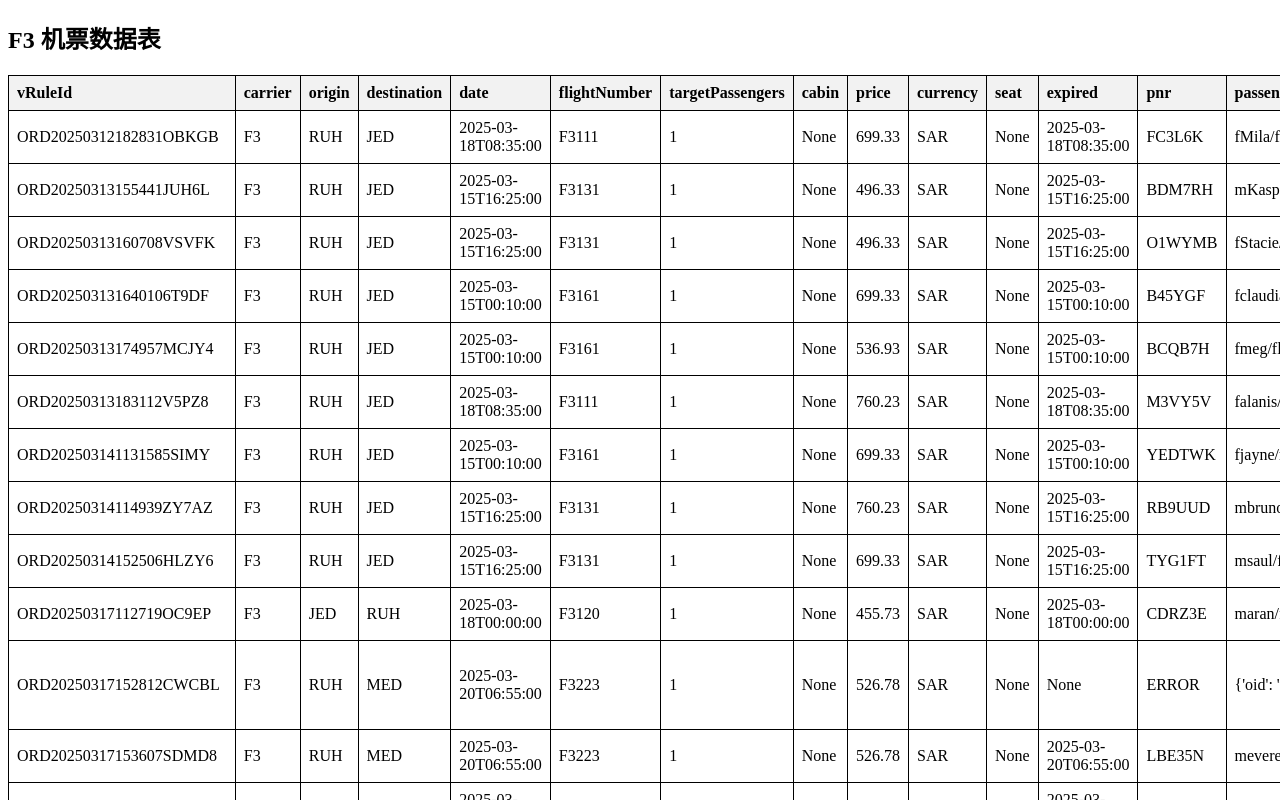
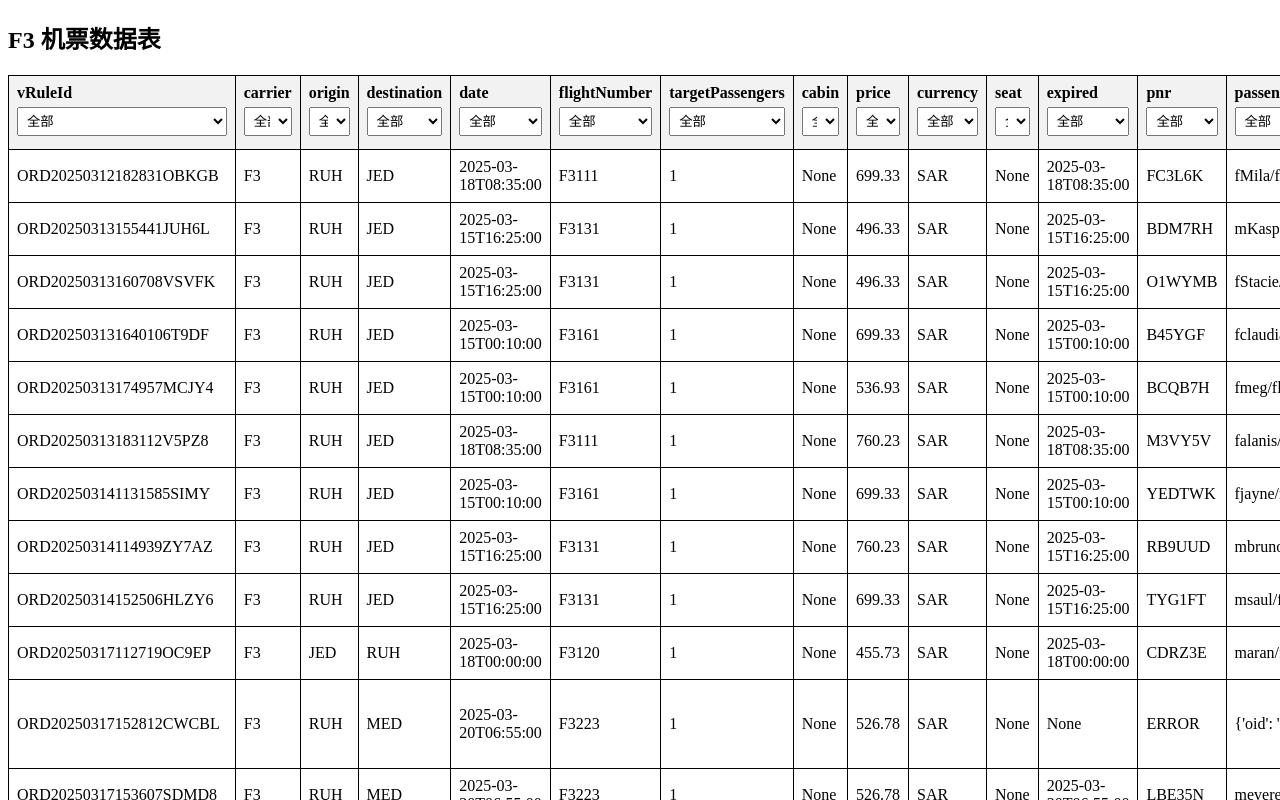
Before and after one commit to Dshao255/F3occupy, a plain HTML site: page index.html in a window 1280 px wide. Shown: the top 800 px of the page. Drawn offline with Linux system fonts and the light colour scheme.

Commit message:
Update index.html

```diff
--- a/index.html
+++ b/index.html
@@ -17,6 +17,20 @@
         th {
             background-color: #f2f2f2;
         }
+        .expired {
+            background-color: red;
+            color: white;
+        }
+        .reserved {
+            background-color: green;
+            color: white;
+        }
+        select {
+            width: 100%;
+            padding: 5px;
+            margin: 5px 0;
+            box-sizing: border-box;
+        }
     </style>
 </head>
 <body>
@@ -26,23 +40,80 @@
 
     <script>
         async function loadCSV() {
-            const response = await fetch("https://raw.githubusercontent.com/Dshao255/F3occupy/refs/heads/master/F3%E5%8D%A0%E4%BD%8D%E8%A1%A8.csv");
+            const response = await fetch("https://raw.githubusercontent.com/Dshao255/F3occupy/master/F3%E5%8D%A0%E4%BD%8D%E8%A1%A8.csv");
             const data = await response.text();
 
             const rows = data.split("\n").map(row => row.split(","));
-
             let table = document.getElementById("csvTable");
             table.innerHTML = "";
 
-            rows.forEach((row, index) => {
+            // Create header with filter dropdown
+            let tr = document.createElement("tr");
+            rows[0].forEach((header, index) => {
+                let th = document.createElement("th");
+                th.textContent = header;
+
+                // Add dropdown for each column header
+                let select = document.createElement("select");
+                let defaultOption = document.createElement("option");
+                defaultOption.textContent = "全部";
+                defaultOption.value = "";
+                select.appendChild(defaultOption);
+
+                // Add a unique option for each value in the column
+                const columnValues = Array.from(new Set(rows.slice(1).map(row => row[index])));
+                columnValues.forEach(value => {
+                    let option = document.createElement("option");
+                    option.textContent = value;
+                    option.value = value;
+                    select.appendChild(option);
+                });
+
+                select.addEventListener('change', () => {
+                    filterTable(index, select.value);
+                });
+
+                th.appendChild(select);
+                tr.appendChild(th);
+            });
+            table.appendChild(tr);
+
+            // Render data rows
+            rows.slice(1).forEach((row, index) => {
                 let tr = document.createElement("tr");
-                row.forEach(cell => {
-                    let td = document.createElement(index === 0 ? "th" : "td");
+                row.forEach((cell, cellIndex) => {
+                    let td = document.createElement("td");
                     td.textContent = cell;
+
+                    // Apply color based on the cell's content
+                    if (cell.toLowerCase().includes("失效")) {
+                        td.classList.add("expired");
+                    } else if (cell.toLowerCase().includes("占位中")) {
+                        td.classList.add("reserved");
+                    }
+
                     tr.appendChild(td);
                 });
                 table.appendChild(tr);
             });
+        }
+
+        // Filter function
+        function filterTable(columnIndex, selectedValue) {
+            const table = document.getElementById("csvTable");
+            const rows = table.getElementsByTagName("tr");
+
+            for (let i = 1; i < rows.length; i++) { // Start from 1 to skip the header row
+                const cells = rows[i].getElementsByTagName("td");
+                if (cells.length > columnIndex) {
+                    const cellText = cells[columnIndex].textContent;
+                    if (selectedValue === "" || cellText === selectedValue) {
+                        rows[i].style.display = "";
+                    } else {
+                        rows[i].style.display = "none";
+                    }
+                }
+            }
         }
 
         loadCSV();
```
